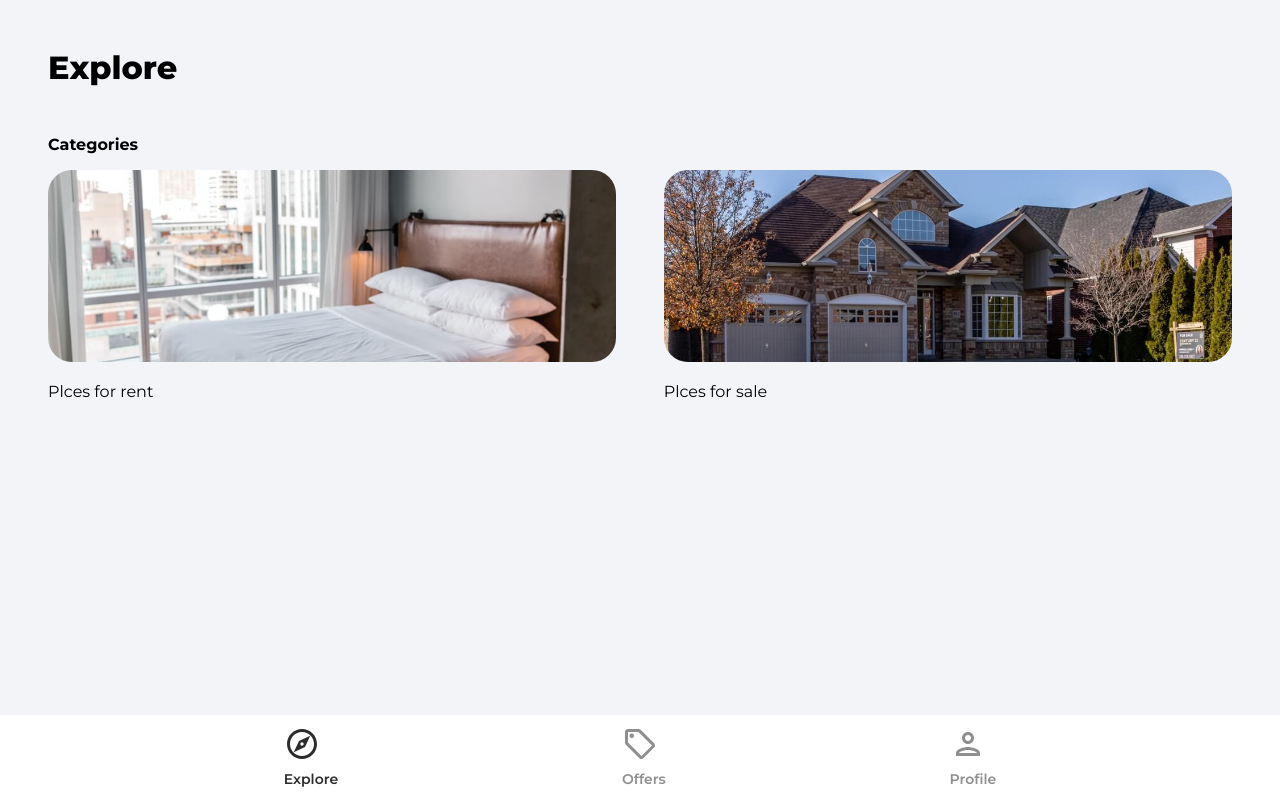
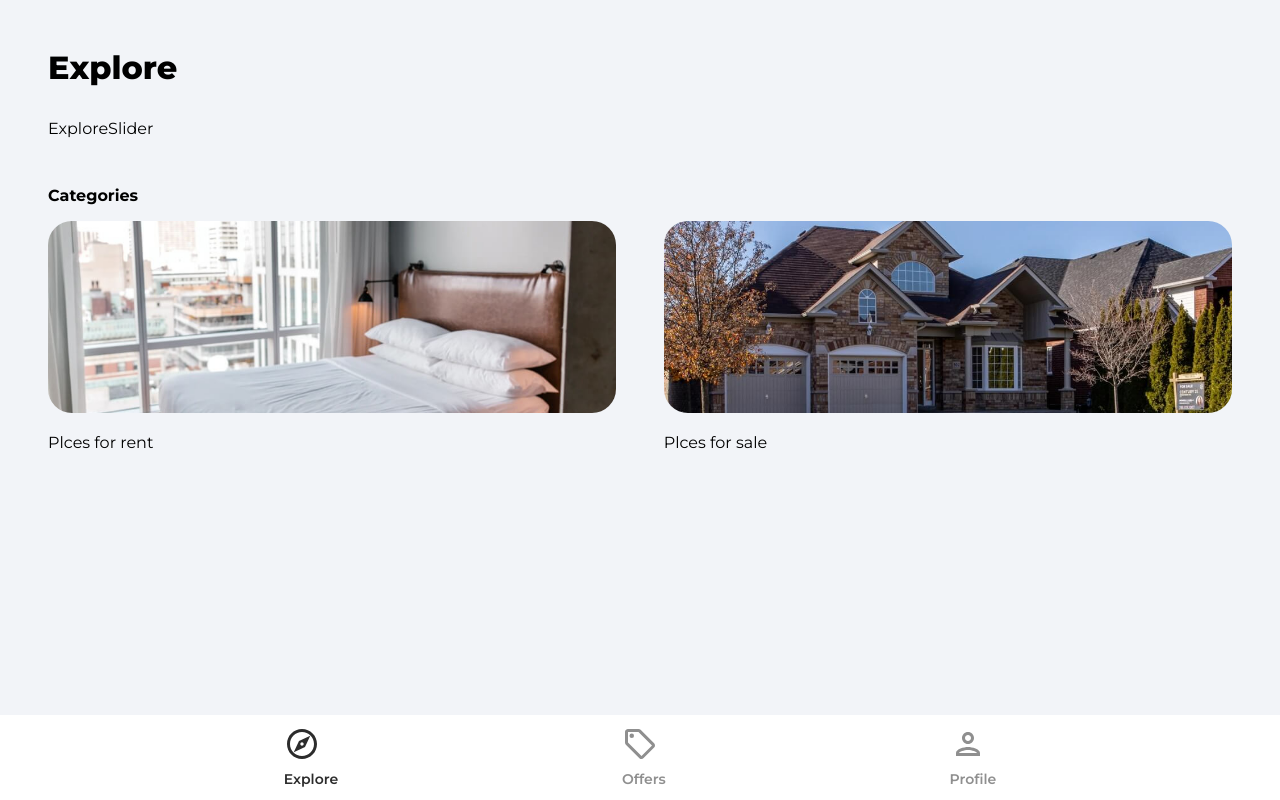
Before and after one commit to KuldipBoghara/House-Marketplace, a React (Create React App) app: page / in a window 1280 px wide. Built offline with nearby package versions, Linux system fonts and the light colour scheme.

Commit message:
Explore Slider

```diff
--- /dev/null
+++ b/src/component/ExploreSlider.jsx
@@ -0,0 +1,29 @@
+import { useNavigate } from 'react-router-dom';
+import { collection, getDocs, query, orderBy, limit } from 'firebase/firestore';
+import { db } from '../firebase.config';
+import { Navigation, Pagination, Scrollbar, A11y } from 'swiper';
+import { Swiper, SwiperSlide } from 'swiper/react';
+import 'swiper/css';
+import 'swiper/css/navigation';
+import 'swiper/css/pagination';
+import 'swiper/css/scrollbar';
+import 'swiper/css/a11y';
+import Spinner from './Spinner';
+import { useState } from 'react';
+import { useEffect } from 'react';
+
+function ExploreSlider() {
+  const [loading, setLoading] = useState(true);
+  const [listings, setListings] = useState(true);
+
+  const navigate = useNavigate();
+
+  useEffect(() => {
+    const listingRef = collection(db, 'listings');
+    const q = query(listingRef, orderBy('timestamp', 'desc'), limit(5));
+  }, []);
+
+  return <div>ExploreSlider</div>;
+}
+
+export default ExploreSlider;
--- a/src/pages/Explore.jsx
+++ b/src/pages/Explore.jsx
@@ -3,6 +3,7 @@ import { Link } from 'react-router-dom';
 
 import rentCategoryImage from '../assets/jpg/rentCategoryImage.jpg';
 import sellCategoryImage from '../assets/jpg/sellCategoryImage.jpg';
+import ExploreSlider from '../component/ExploreSlider';
 
 function Explore() {
   return (
@@ -12,6 +13,8 @@ function Explore() {
       </header>
 
       <main>
+        <ExploreSlider />
+
         <p className="exploreCategoryHeading">Categories</p>
         <div className="exploreCategories">
           <Link to="/category/rent">
```
